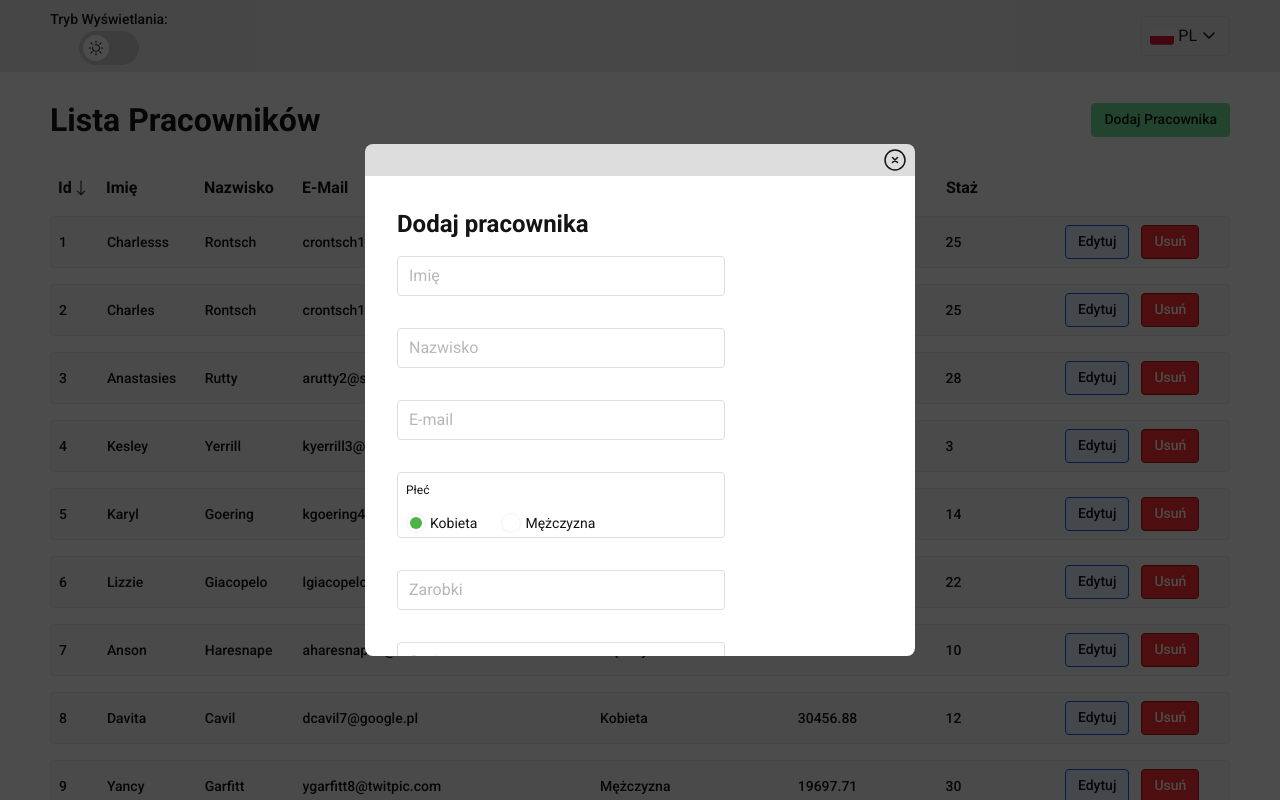
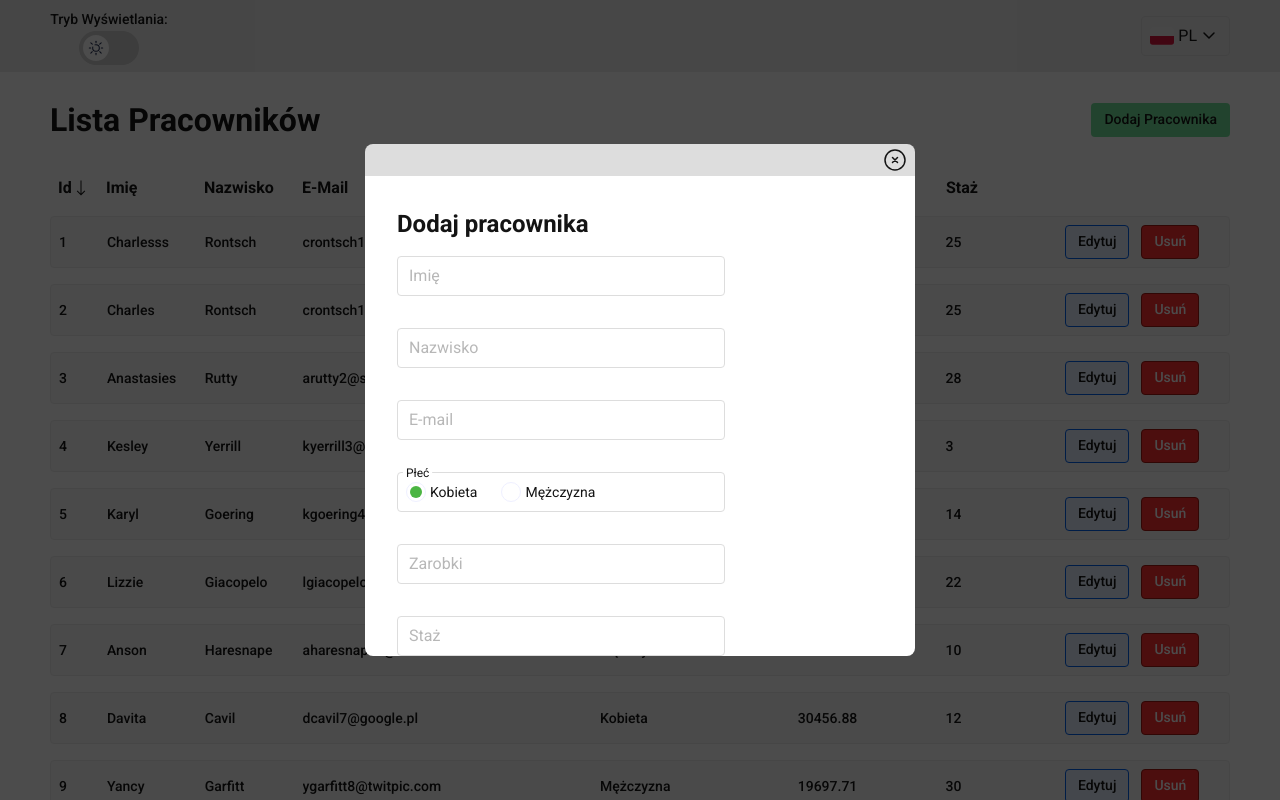
Before and after one commit to paloboo/SwiftRecruitmentTask, a Vue app: page / in a window 1280 px wide. Both pictures are taken after a click on the button "Dodaj Pracownika". Shown: the top 800 px of the page. Built offline with nearby package versions, Linux system fonts and the light colour scheme; data requests are answered from the project's data file.

Commit message:
radiobox styling changes

```diff
--- a/src/components/InputElems/RadioboxList.vue
+++ b/src/components/InputElems/RadioboxList.vue
@@ -61,19 +61,28 @@ export default {
         border: 1px solid v-bind('displayColorGetter("gray600")');
         border-radius: 4px;
         max-width: 328px;
-        padding: 4px 8px;
+        padding: 9px 8px;
+        position: relative;
+        width: calc(100% - 32px);
 
         .list_title {
+            background-color: v-bind('displayColorGetter("neutral0")');
+            left: 0;
+            padding: 0 4px;
+            pointer-events: none;
+            position: absolute;
+            top: 0;
+            transform: translateY(-50%) scale(0.75);
+
             span {
                 color: v-bind('displayColorGetter("neutral900")');
-                font-size: 12px;
-                line-height: 18px;
+                opacity: 1;
             }
         }
+
         .list_wrapper {
             display: flex;
             gap: 24px;
-            margin-top: 12px;
 
             .list_option {
                 align-items: center;
```
